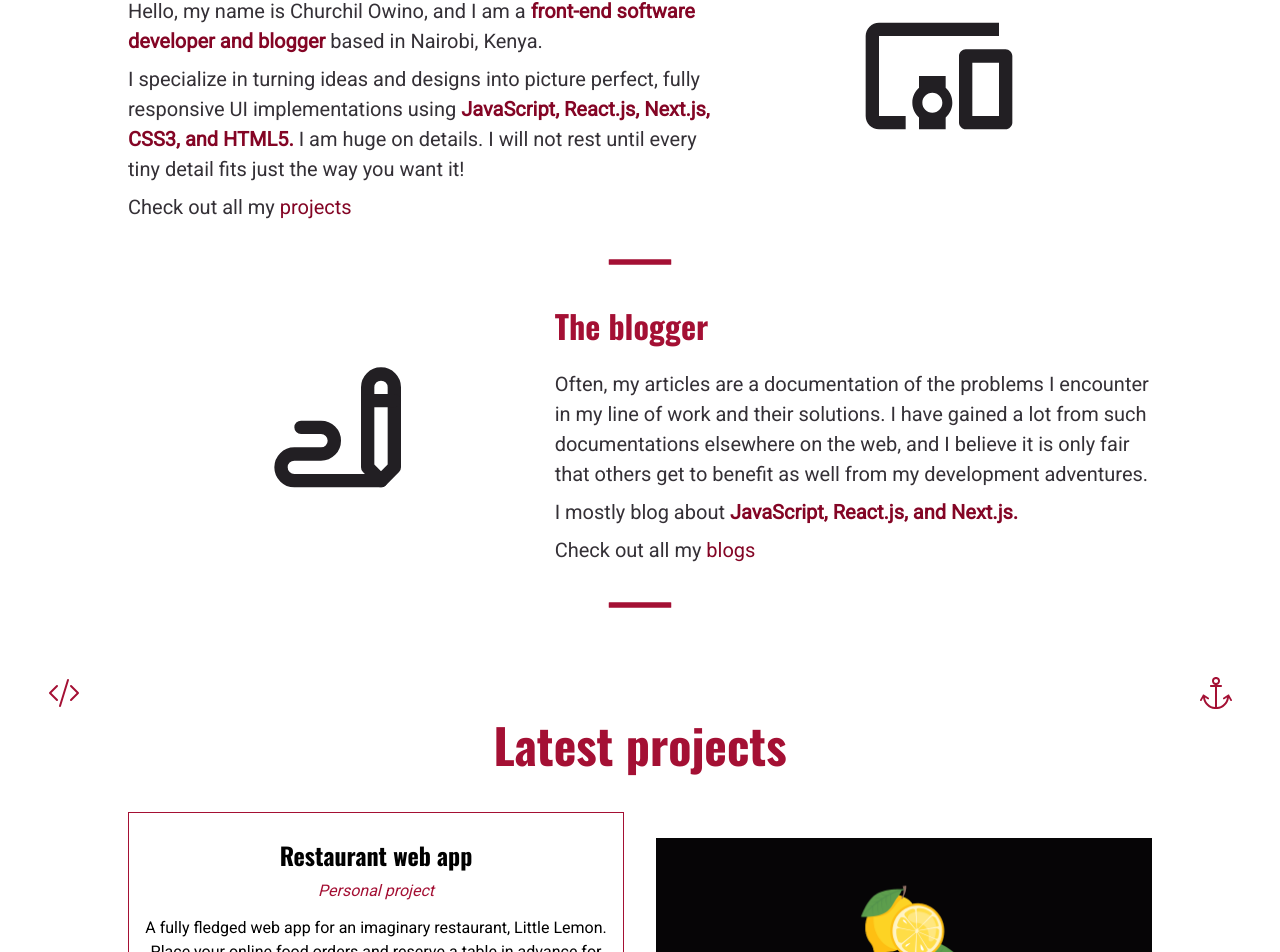
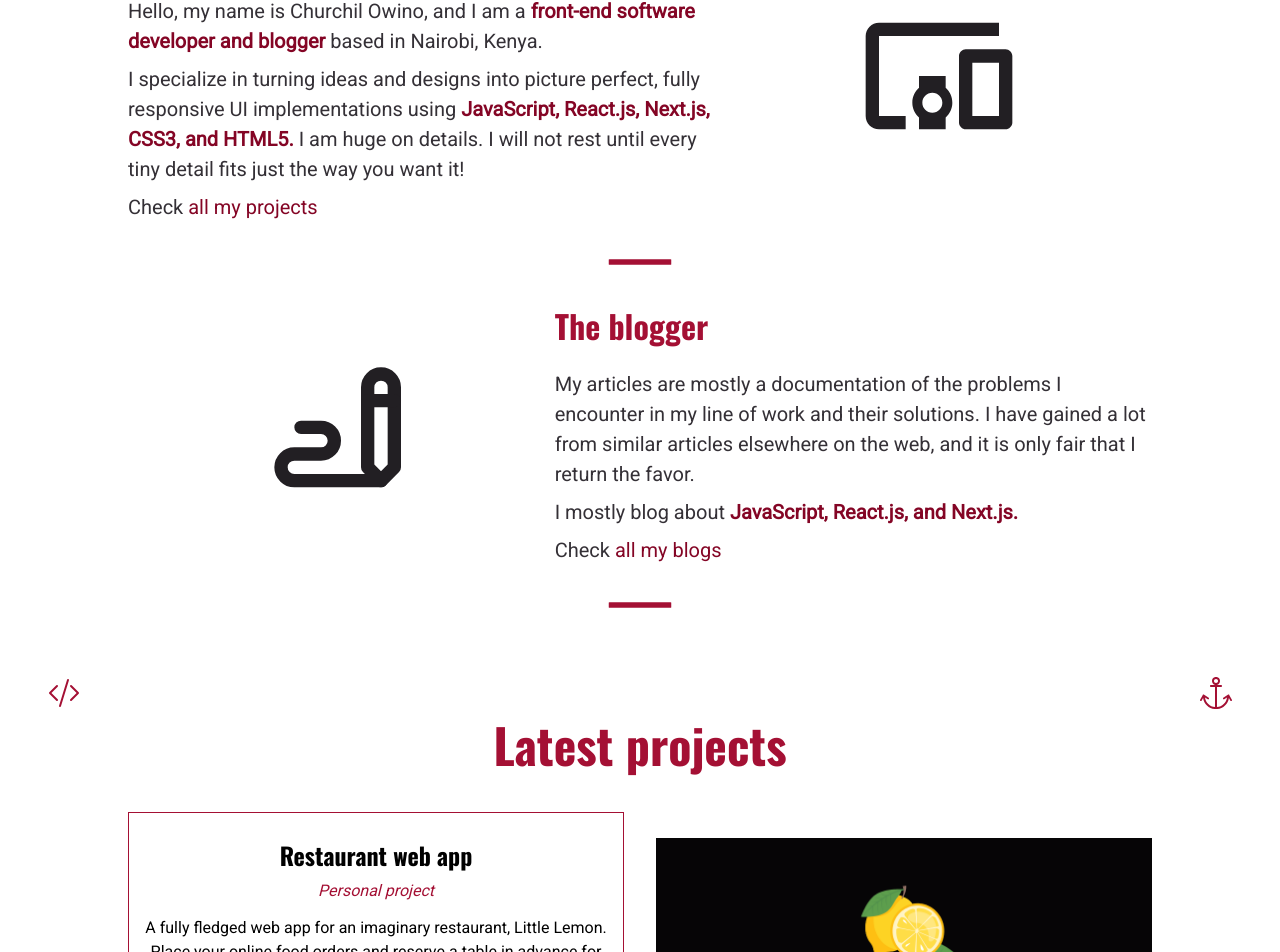
Before and after one commit to Chacho104/my-portfolio-blog-site, a Next.js app: page / in a window 1280 px wide. Shown: the part 935-1887 px from the top of the page. Built offline with nearby package versions, Linux system fonts and the light colour scheme.

Commit message:
Revise blogger par Revise links to projects and blogs

```diff
--- a/components/home-page/about.js
+++ b/components/home-page/about.js
@@ -36,7 +36,7 @@ function About() {
               just the way you want it!
             </p>
             <p>
-              Check out all my <Link href="/projects">projects</Link>
+              Check <Link href="/projects">all my projects</Link>
             </p>
           </div>
           <div
@@ -61,11 +61,10 @@ function About() {
           <div className={`${classes.text1} ${isInView ? classes.inview : ""}`}>
             <h3>The blogger</h3>
             <p>
-              Often, my articles are a documentation of the problems I encounter
+              My articles are mostly a documentation of the problems I encounter
               in my line of work and their solutions. I have gained a lot from
-              such documentations elsewhere on the web, and I believe it is only
-              fair that others get to benefit as well from my development
-              adventures.
+              similar articles elsewhere on the web, and it is only fair that I
+              return the favor.
             </p>
             <p>
               I mostly blog about{" "}
@@ -74,7 +73,7 @@ function About() {
               </strong>
             </p>
             <p>
-              Check out all my <Link href="/posts">blogs</Link>
+              Check <Link href="/posts">all my blogs</Link>
             </p>
           </div>
         </div>
```
